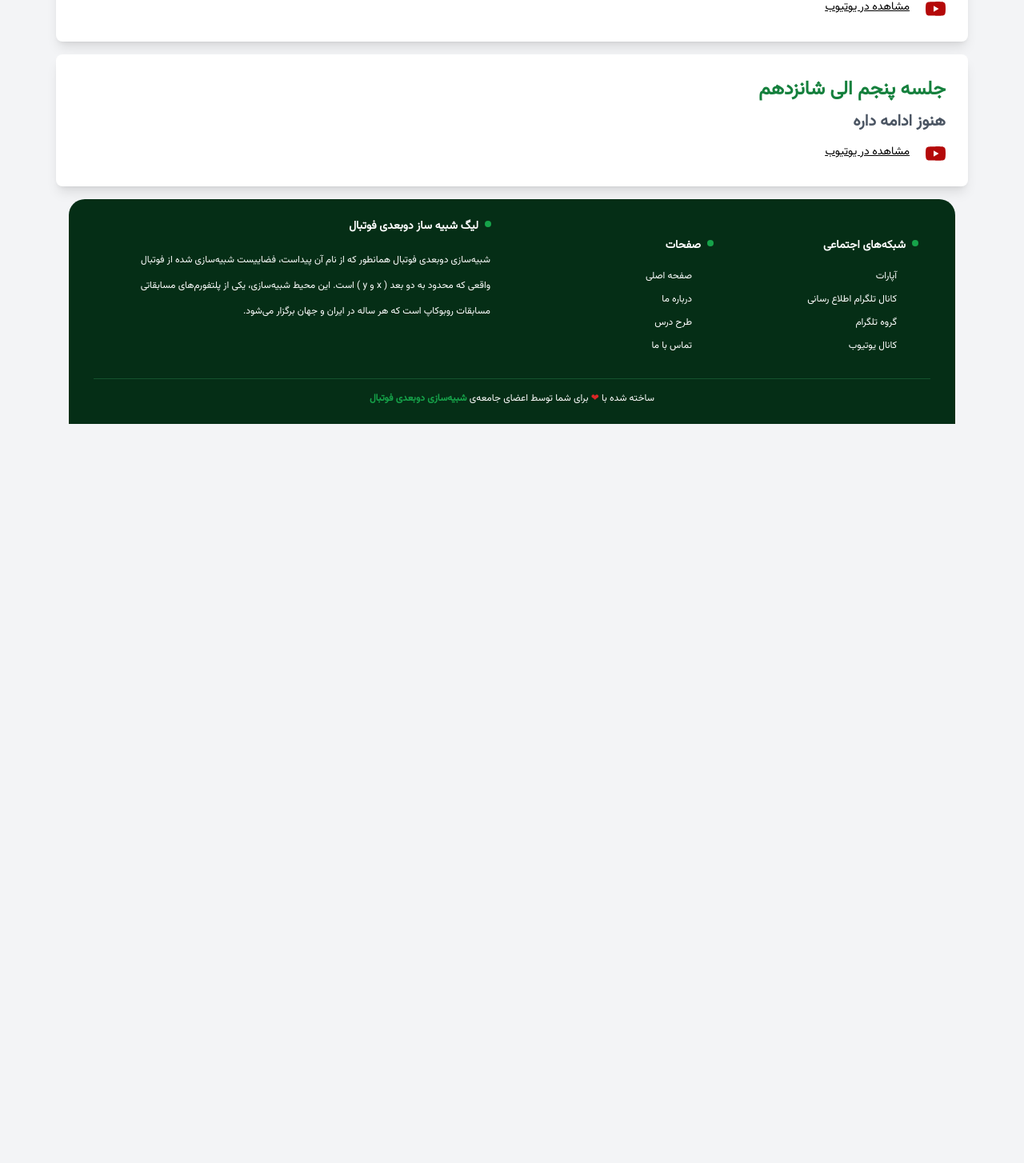
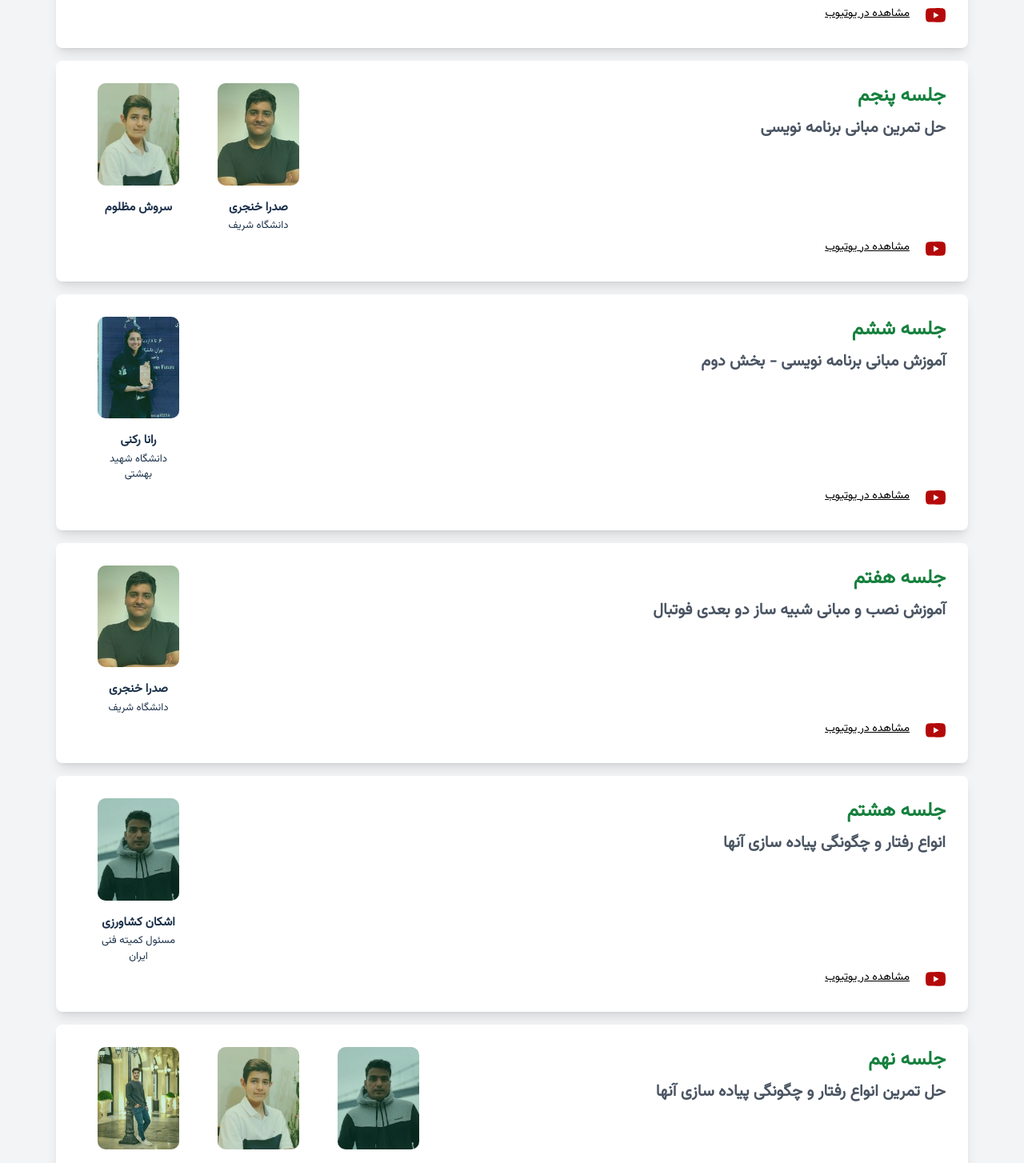
Before and after one commit to RCSS-IR/workshop.rcss.ir, a SvelteKit app: page /recorded-class in a window 1280 px wide. Shown: the part 1313-2767 px from the top of the page at 80% size. Before the commit the page ends 1843 px from the top, so only its background shows below. Built offline with nearby package versions, Linux system fonts and the light colour scheme; some icons are missing.

Commit message:
add new recorded class links

```diff
--- a/src/routes/recorded-class/+page.svelte
+++ b/src/routes/recorded-class/+page.svelte
@@ -46,9 +46,32 @@
     },
 
     {
-      title: " جلسه سوم",
+      title: "جلسه سوم" ,
+      sessiontitle: "  حل تمرین آموزش مبانی کامپیوتر و گیت ",
+      youtubeLink: "https://www.youtube.com/watch?v=nSMoRHh7kOY&list=PLFy1-QjBONFKYdgOVFmUBLAb7yYbRPxwH&index=3&pp=gAQBiAQB",
+      members: [
+        {
+          name: "امید امینی",
+          role: "دانشگاه دالهاوزی کانادا",
+          image: "/img/people/omid-amini.jpg",
+        },
+        {
+          name: "علیرضا صدرایی",
+          role: "عضو کمیته فنی جهانی",
+          image: "/img/people/alireza-sadraii-rad.jpg",
+        },
+        {
+          name: "عرفان فتحی",
+          role: "",
+          image: "/img/people/erfan-fathi.jpg",
+        },
+      ],
+    },
+
+    {
+      title: " جلسه چهارم",
       sessiontitle: " آموزش مبانی برنامه نویسی - بخش اول  ",
-      youtubeLink: "https://www.youtube.com/@RCSS2D",
+      youtubeLink: "https://www.youtube.com/watch?v=FbuIMxj28kk&list=PLFy1-QjBONFKYdgOVFmUBLAb7yYbRPxwH&index=4&pp=gAQBiAQB",
       members: [
         {
           name: "رانا رکنی",
@@ -64,9 +87,27 @@
     },
 
     {
-      title: " جلسه چهارم",
+      title: " جلسه پنجم",
+      sessiontitle: "حل تمرین مبانی برنامه نویسی",
+      youtubeLink: "https://www.youtube.com/watch?v=I8oYIp_Y4oA&list=PLFy1-QjBONFKYdgOVFmUBLAb7yYbRPxwH&index=5&pp=gAQBiAQB",
+      members: [
+        {
+          name: "صدرا خنجری",
+          role: "دانشگاه شریف",
+          image: "/img/people/sadra-khanjari.jpg",
+        },
+        {
+          name: " سروش مظلوم",
+          role: "",
+          image: "/img/people/soroush-mazloom.jpg",
+        },
+      ],
+    },
+
+    {
+      title: " جلسه ششم",
       sessiontitle: " آموزش مبانی برنامه نویسی - بخش دوم  ",
-      youtubeLink: "https://www.youtube.com/@RCSS2D",
+      youtubeLink: "https://www.youtube.com/watch?v=ACE-Hzdcc_g&list=PLFy1-QjBONFKYdgOVFmUBLAb7yYbRPxwH&index=7&pp=gAQBiAQB",
       members: [
         {
           name: "رانا رکنی",
@@ -75,16 +116,105 @@
         },
       ],
     },
+
+
     {
-      title: " جلسه پنجم الی شانزدهم",
-      sessiontitle: "هنوز ادامه داره ",
+      title: " جلسه هفتم",
+      sessiontitle: " آموزش نصب و مبانی شبیه ساز دو بعدی فوتبال",
+      youtubeLink: "https://www.youtube.com/watch?v=RYaNgjNGLv0&list=PLFy1-QjBONFKYdgOVFmUBLAb7yYbRPxwH&index=7&pp=gAQBiAQB",
+      members: [
+        {
+          name: "صدرا خنجری",
+          role: "دانشگاه شریف",
+          image: "/img/people/sadra-khanjari.jpg",
+        },
+      ],
+    },
+
+    {
+      title: " جلسه هشتم",
+      sessiontitle: " انواع رفتار و چگونگی پیاده سازی آنها",
+      youtubeLink: "https://www.youtube.com/watch?v=rBo7ieTODVA&list=PLFy1-QjBONFKYdgOVFmUBLAb7yYbRPxwH&index=8&pp=gAQBiAQB",
+      members: [
+        {
+          name: "اشکان کشاورزی",
+          role: "مسئول کمیته فنی ایران",
+          image: "/img/people/ashkan-keshavarzi.jpg",
+        },
+      ],
+    },
+
+    {
+      title: " جلسه نهم",
+      sessiontitle: "  حل تمرین انواع رفتار و چگونگی پیاده سازی آنها",
+      youtubeLink: "https://www.youtube.com/watch?v=E_pGDqR_1zw&list=PLFy1-QjBONFKYdgOVFmUBLAb7yYbRPxwH&index=9&pp=gAQBiAQB",
+      members: [
+        {
+          name: "اشکان کشاورزی",
+          role: "مسئول کمیته فنی ایران",
+          image: "/img/people/ashkan-keshavarzi.jpg",
+        },
+        {
+          name: " سروش مظلوم",
+          role: "",
+          image: "/img/people/soroush-mazloom.jpg",
+        },
+        {
+          name: "عرفان فتحی",
+          role: "",
+          image: "/img/people/erfan-fathi.jpg",
+        },
+      ],
+    },
+
+
+    {
+      title: " جلسه دهم",
+      sessiontitle: "آموزش رفتار های دفاعی",
+      youtubeLink: "https://www.youtube.com/watch?v=__L5P3IwOm8&list=PLFy1-QjBONFKYdgOVFmUBLAb7yYbRPxwH&index=10&pp=gAQBiAQB",
+      members: [
+        {
+          name: "آراد فیروزکوهی ",
+          role: "دانشگاه امیر کبیر",
+          image: "/img/people/arad-firouzkohi.jpg",
+        },
+      ],
+    },
+
+    {
+      title: " جلسه یازدهم",
+      sessiontitle: "نحوه پیاده سازی مارک و مرتب سازی کد ها",
       youtubeLink: "https://www.youtube.com/@RCSS2D",
       members: [
-
+        {
+          name: " سروش مظلوم",
+          role: "",
+          image: "/img/people/soroush-mazloom.jpg",
+        },
+        {
+          name: "عرفان فتحی",
+          role: "",
+          image: "/img/people/erfan-fathi.jpg",
+        },
       ],
     },
+
+    {
+      title: " جلسه دوازدهم",
+      sessiontitle: "آموزش رفتار های هجومی",
+      youtubeLink: "https://www.youtube.com/watch?v=z8cyW1F9SxQ&list=PLFy1-QjBONFKYdgOVFmUBLAb7yYbRPxwH&index=11&pp=gAQBiAQB",
+      members: [
+        {
+          name: "صدرا خنجری",
+          role: "دانشگاه شریف",
+          image: "/img/people/sadra-khanjari.jpg",
+        },
+      ],
+    },
+
   ];
 </script>
+
 <Header></Header>
 <SectionTitle title="کلاس ها"></SectionTitle>
 {#each sessions as session (session.title)}
@@ -107,20 +237,13 @@
           </div>
         </div>
       </div>
-
     </div>
     <div class="session-members" dir="ltr">
       {#each session.members as member}
-        <div
-          class="member d-flex flex-column align-items-center position-relative"
-        >
+        <div class="member d-flex flex-column align-items-center position-relative">
           <div class="image" style="transform: scale(1);">
             <div class="overlay"></div>
-            <img
-              src={member.image}
-              class="img-fluid d-block"
-              alt="{member.name}'s image"
-            />
+            <img src={member.image} class="img-fluid d-block" alt="{member.name}'s image" />
           </div>
           <h6 class="name">
             {member.name}
@@ -185,6 +308,8 @@
   }
 
   .member {
+    display: flex;
+    flex-direction: column;
     text-align: center !important;
     text-decoration: none;
     width: 150px;
```
Also changed, not shown: static/img/people/erfan-fathi.jpg (added), static/img/people/soroush-mazloom.jpg (added).
